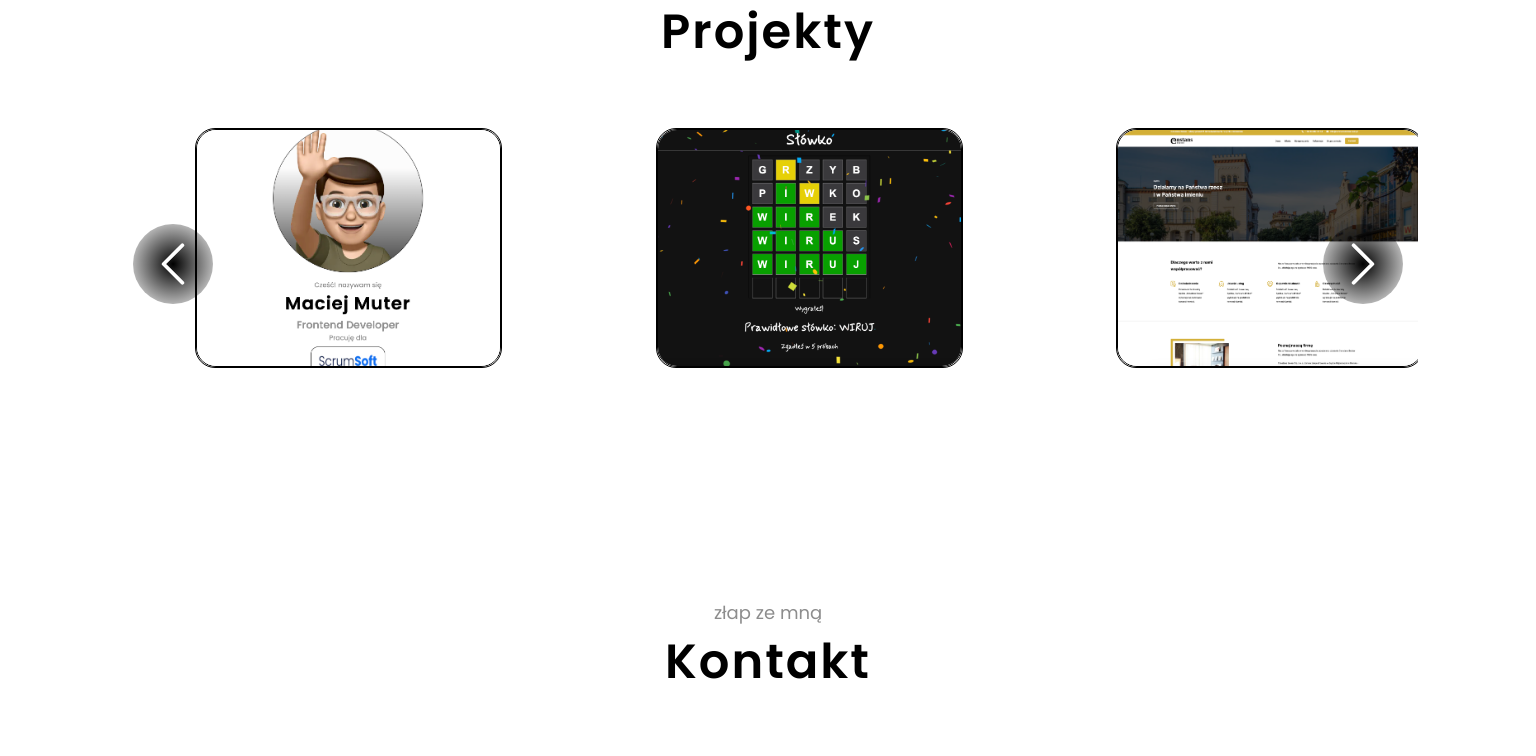
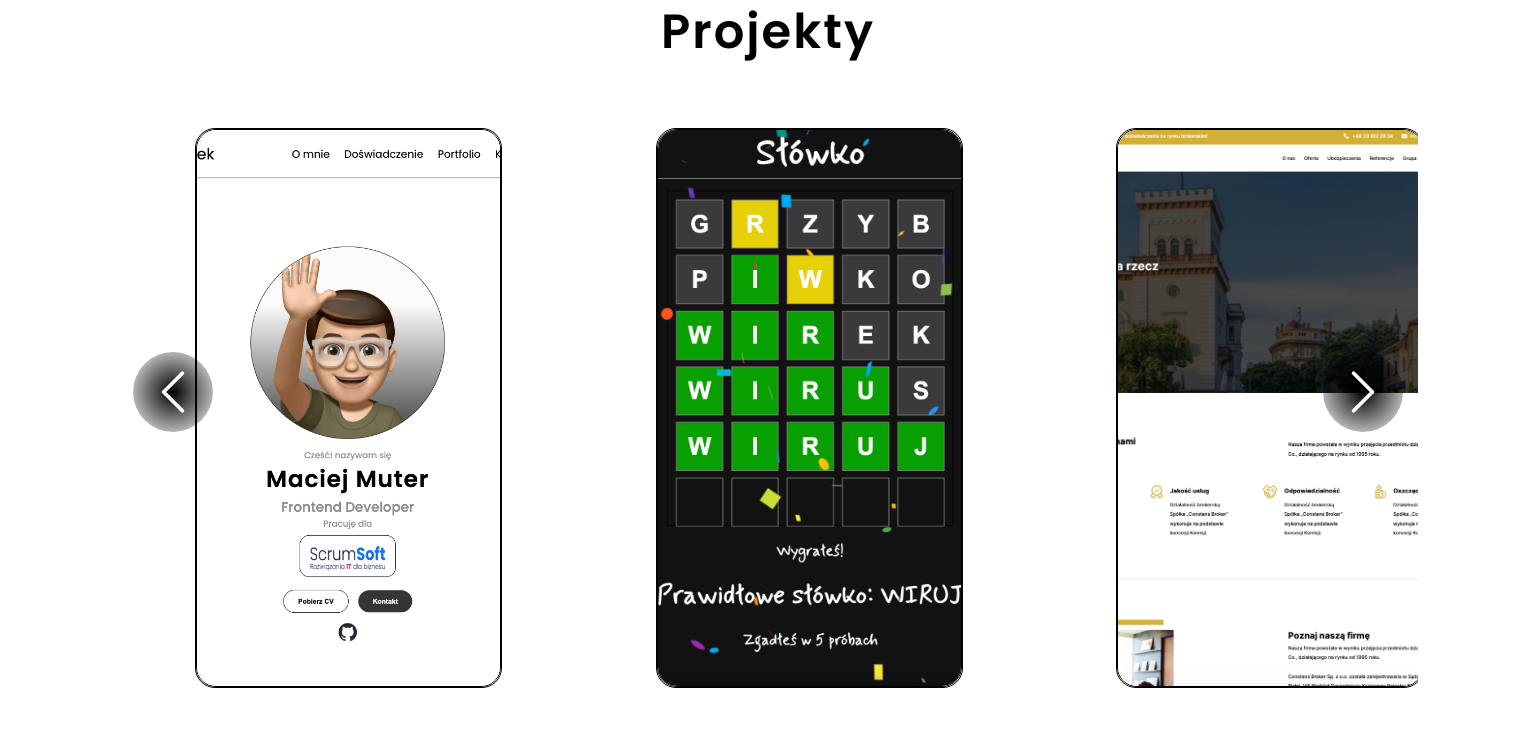
Before and after one commit to MaciejMu/Portfolio, a Next.js app: page / in a window 1536 px wide. Shown: the part 2800-3556 px from the top of the page. Built offline with nearby package versions, Linux system fonts and the light colour scheme.

Commit message:
fix slider

```diff
--- a/src/components/Slider/Slider.module.scss
+++ b/src/components/Slider/Slider.module.scss
@@ -9,19 +9,34 @@
 }
 
 .inner {
-  width: 100vw;
-  height: 60vw;
+  width: 110vw;
+  height: 60vh;
   display: flex;
   transition: transform 0.6s;
 
-  @media (min-width: 1200px) {
-    height: 40vh;
-    min-width: 30vw;
+  @media (min-width: 600px) {
+    height: 60vh;
+    width: 100vw;
   }
 
-  @media (min-width: 1500px) {
-    height: 30vh;
-    min-width: 20vw;
+  @media (min-width: 900px) {
+    height: 60vh;
+    width: 90vw;
+  }
+
+  @media (min-width: 1200px) {
+    height: 70vh;
+    width: 100vw;
+  }
+
+  @media (min-width: 1400px) {
+    height: 70vh;
+    width: 95vw;
+  }
+
+  @media (min-width: 1600px) {
+    height: 40vh;
+    width: 45vw;
   }
 }
 
@@ -29,7 +44,7 @@
   display: flex;
   flex-direction: column;
   background: white;
-  min-width: 50vw;
+  min-width: 60vw;
   height: 100%;
   display: flex;
   align-items: center;
@@ -38,7 +53,8 @@
   border-radius: 20px;
   border: 1px solid var(--second);
 
-  @media (min-width: 1200px) {
+  @media (min-width: 600px) {
+    min-width: 50vw;
   }
 
   @media (min-width: 1500px) {
@@ -82,6 +98,13 @@
     max-width: 100%;
     gap: 20px;
   }
+
+  h2 {
+    font-size: 36px;
+    @media (min-width: 600px) {
+      font-size: 48px;
+    }
+  }
 }
 
 .arrowLeft {
```
